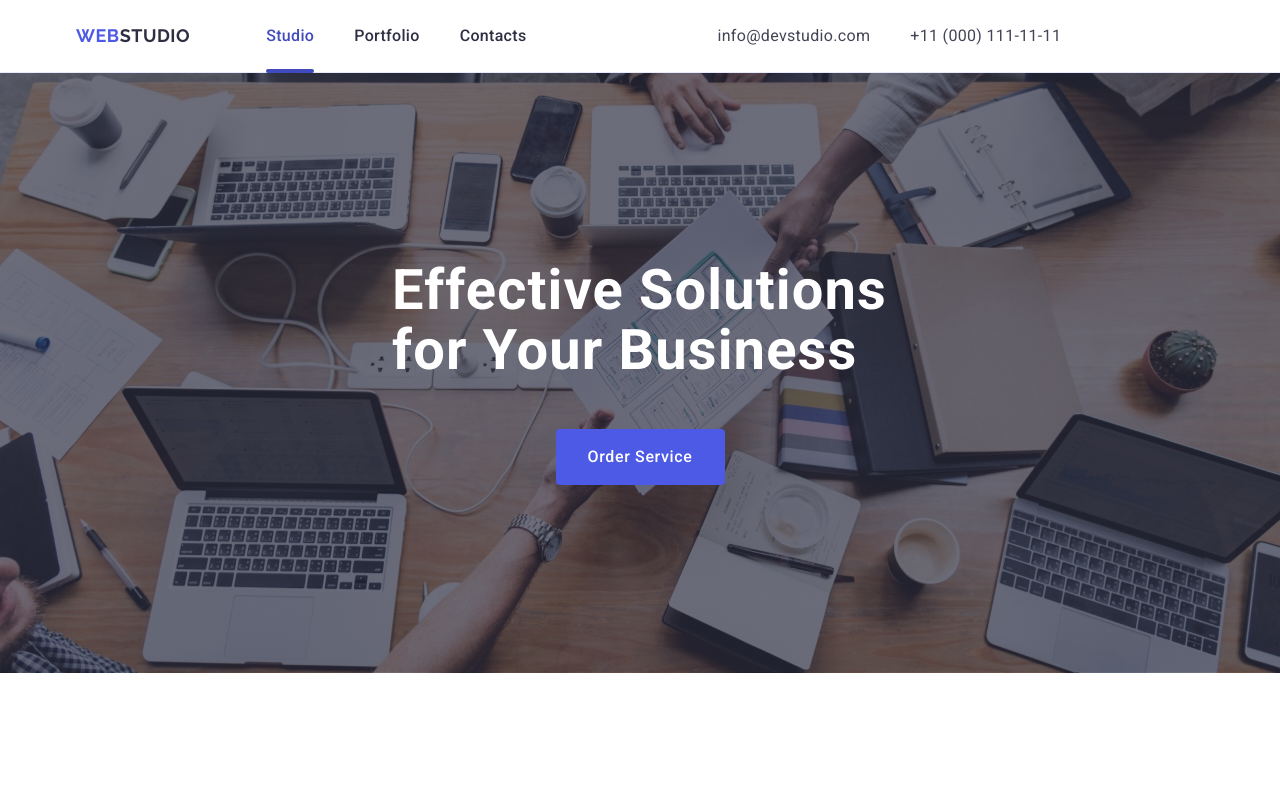
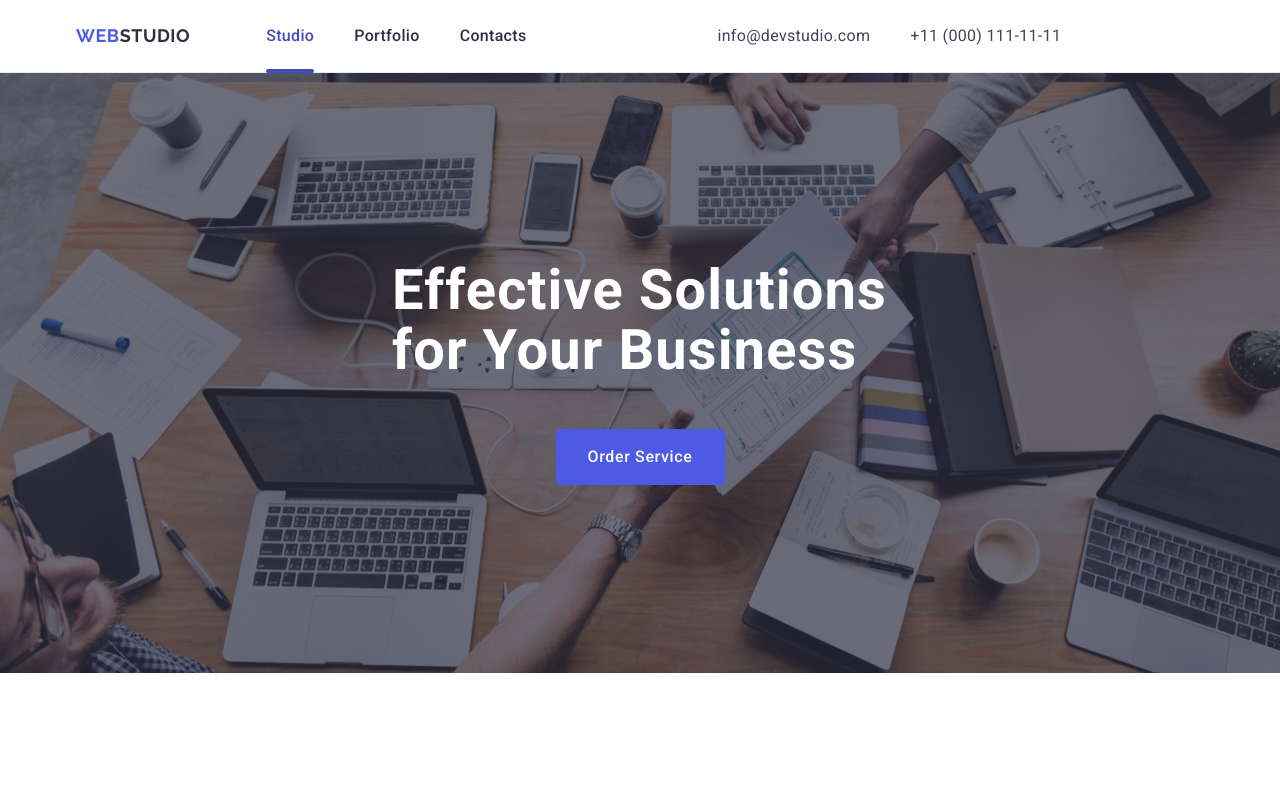
Before and after one commit to imyroslav/goit-markup-hw-04, a plain HTML site: page index.html in a window 1280 px wide. Shown: the top 789 px of the page. Drawn offline with nearby package versions, Linux system fonts and the light colour scheme.

Commit message:
homework4-part06

```diff
--- a/css/styles.css
+++ b/css/styles.css
@@ -210,6 +210,7 @@ a {
     height: 56px;
     border: none;
     border-radius: 4px;
+    transition: background-color 250ms cubic-bezier(0.4, 0, 0.2, 1);
 }
 
 .button:hover {
@@ -228,10 +229,11 @@ a {
         ),
         url("/images/hero/people-office.jpg");
         background-size: cover;
-        background-position: center;
     background-color: #2E2F42;
+    background-repeat: no-repeat;
     padding-top: 188px;
     padding-bottom: 188px;
+    max-width: 1440px;
 }
 
 .section-first-title {
```
